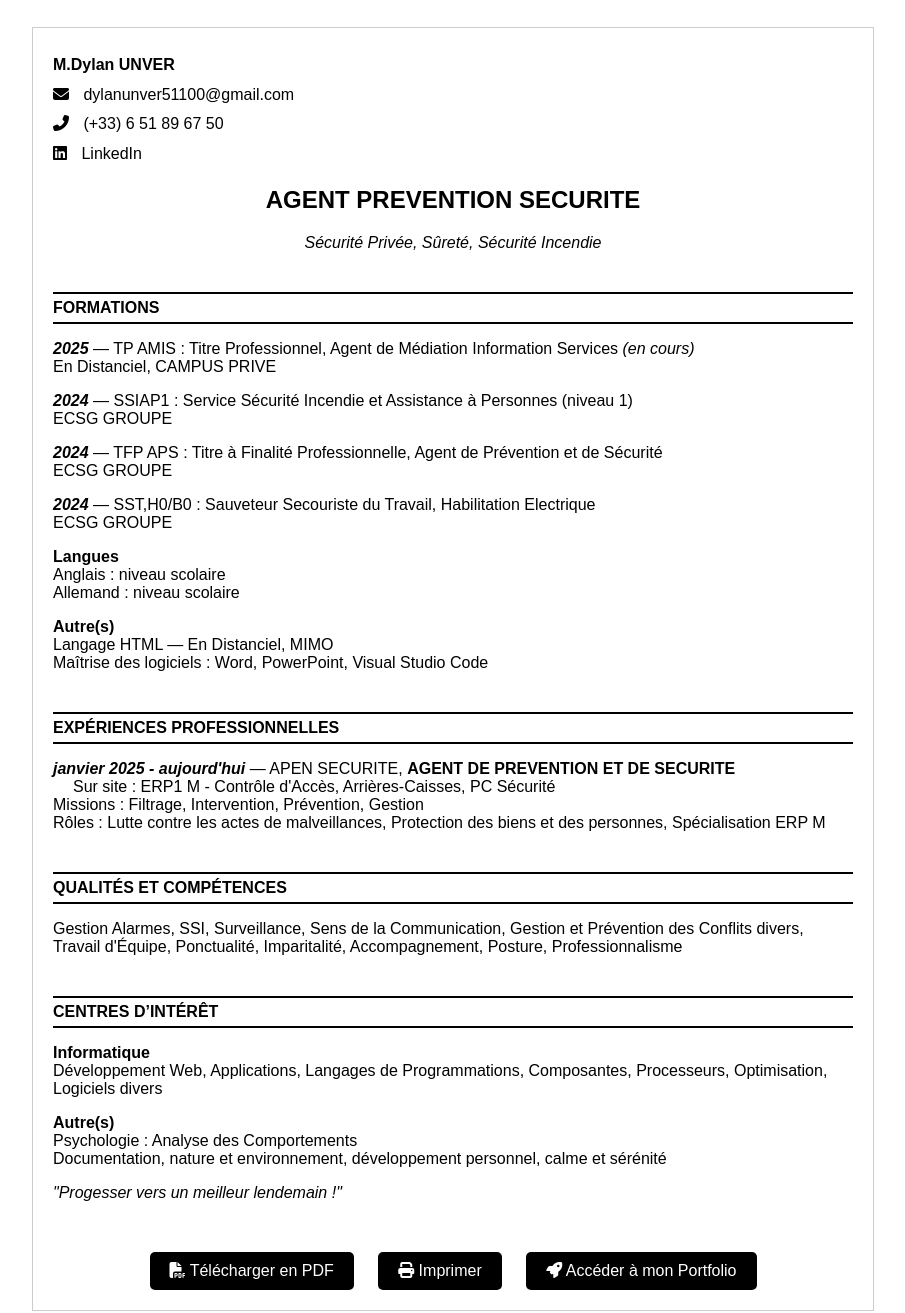
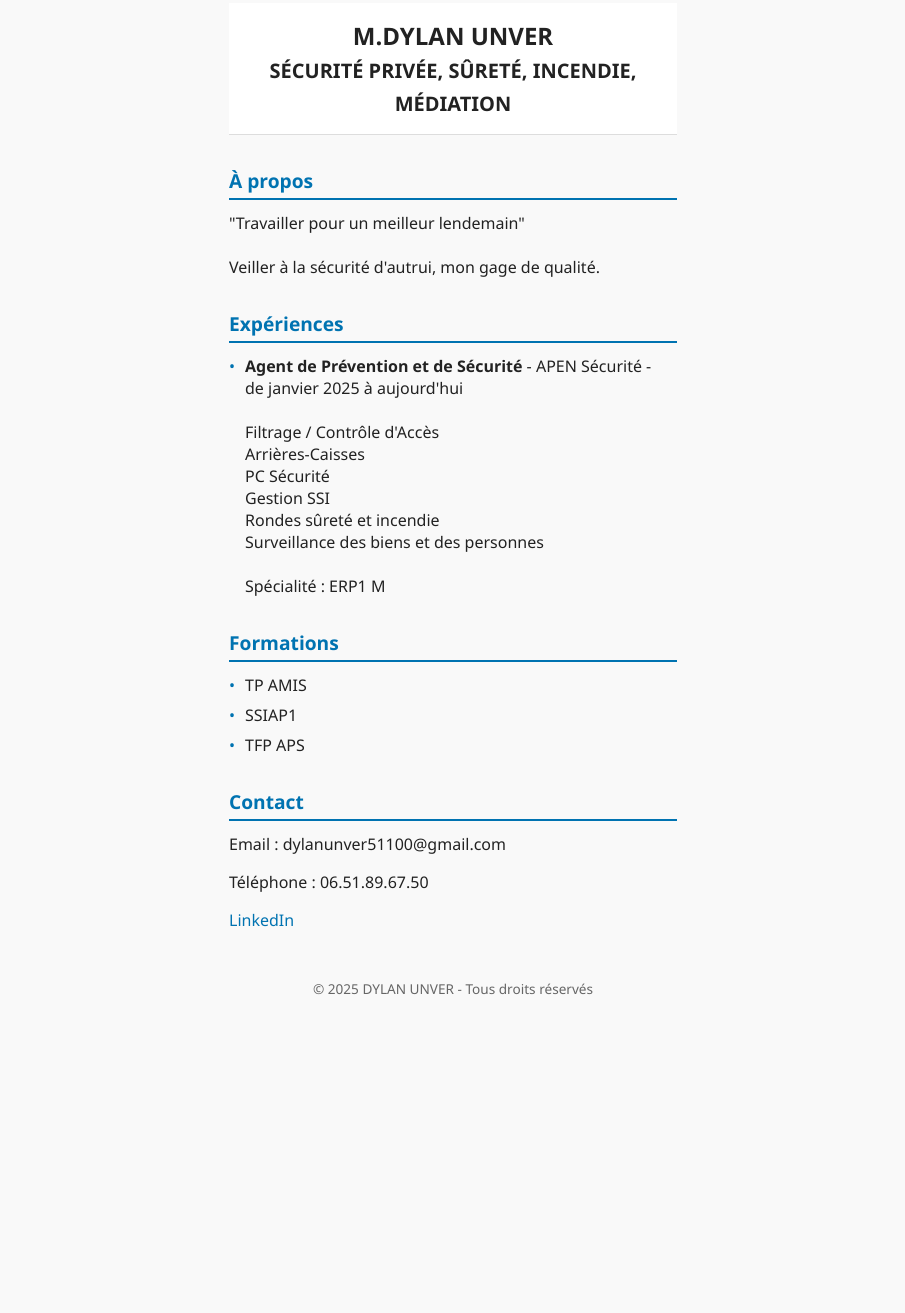
Before and after one commit to unver06/fiche-pro-web, a plain HTML site: page index.html in a window 1280 px wide. Shown: the part 13-1326 px from the top of the page, without its empty margins (187-1092 px from the left). After the commit the page ends 1043 px from the top, so only its background shows below. Drawn offline with Linux system fonts and the light colour scheme.

Commit message:
Update index.html

```diff
--- a/index.html
+++ b/index.html
@@ -2,202 +2,127 @@
 <html lang="fr">
 <head>
   <meta charset="UTF-8" />
-  <meta name="viewport" content="width=device-width, initial-scale=1.0" />
-  <title>Dylan UNVER</title>
-  <link rel="stylesheet" href="https://cdnjs.cloudflare.com/ajax/libs/font-awesome/6.4.0/css/all.min.css" />
-  <link rel="icon" type="image/png" href="7867852.png">
-  <script src="https://cdnjs.cloudflare.com/ajax/libs/html2pdf.js/0.10.1/html2pdf.bundle.min.js"></script>
+  <meta name="viewport" content="width=device-width, initial-scale=1" />
+  <title>Web Dylan Unver</title>
   <style>
-    body {
-      font-family: Arial, sans-serif;
-      margin: 40px auto;
-      max-width: 800px;
-      padding: 20px;
-      border: 1px solid #ccc;
-      background-color: #fff;
+    /* Reset basique */
+    * {
+      margin: 0;
+      padding: 0;
+      box-sizing: border-box;
     }
 
-    h1, h2, h3 {
-      text-align: center;
+    body {
+      font-family: 'Segoe UI', Tahoma, Geneva, Verdana, sans-serif;
+      background: #f9f9f9;
+      color: #222;
+      padding: 1rem;
+      max-width: 480px;
+      margin: auto;
     }
 
-    .section-title {
-      border-top: 2px solid black;
-      border-bottom: 2px solid black;
-      padding: 5px 0;
-      margin-top: 40px;
+    header {
+      position: center;
+      top: 0;
+      background: white;
+      padding: 1rem 0;
+      border-bottom: 1px solid #ddd;
+      text-align: center;
       font-weight: bold;
+      font-size: 1.5rem;
+      z-index: 10;
     }
 
-    .contact-infos {
-      font-family: 'Arial', sans-serif;
-      color: black;
-      line-height: 1.6;
+    section {
+      margin-top: 2rem;
     }
 
-    .contact-infos i {
-      color: black;
-      margin-right: 10px;
+    h2 {
+      font-size: 1.2rem;
+      margin-bottom: 0.75rem;
+      color: #0073b1; /* Bleu LinkedIn */
+      border-bottom: 2px solid #0073b1;
+      padding-bottom: 0.25rem;
     }
 
-    .contact-infos a {
-      color: black;
+    p, ul {
+      font-size: 1rem;
+      margin-bottom: 1rem;
+    }
+
+    ul {
+      list-style: none;
+      padding-left: 0;
+    }
+
+    ul li {
+      margin-bottom: 0.5rem;
+      padding-left: 1rem;
+      position: relative;
+    }
+
+    ul li::before {
+      content: "•";
+      position: absolute;
+      left: 0;
+      color: #0073b1;
+    }
+
+    a {
+      color: #0073b1;
       text-decoration: none;
     }
 
-    .contact-infos a:hover {
-      text-decoration: none;
-    }
-
-    .contact-infos p {
-      margin: 4px 0;
-    }
-
-    .bold {
-      font-weight: bold;
-    }
-
-    .formation, .experience, .centered, .centered h3 {
-      margin-bottom: 10px;
-    }
-
-    a {
-      text-decoration: none;
-      color: black;
-    }
-
-    .date {
-      font-style: italic;
-      font-weight: bold;
-    }
-
-    .list-title {
-      margin-top: 15px;
-      font-weight: bold;
+    a:hover {
       text-decoration: underline;
     }
 
-    .sublist {
-      margin-left: 20px;
-    }
-
-    .section {
-      margin-top: 30px;
-    }
-
-    .buttons-container {
+    footer {
       text-align: center;
-      margin-top: 40px;
-    }
-
-    .btn {
-      display: inline-block;
-      margin: 10px 10px 0 10px;
-      padding: 10px 20px;
-      background-color: black;
-      color: white;
-      border: none;
-      border-radius: 5px;
-      font-size: 16px;
-      cursor: pointer;
-      transition: background-color 0.3s;
-    }
-
-    .btn:hover {
-      background-color: #333;
-    }
-
-    @media print {
-      .buttons-container {
-        display: none;
-      }
-    }
-
-    @media (max-width: 600px) {
-      body {
-        margin: 10px;
-        padding: 10px;
-      }
-
-      .btn {
-        width: 90%;
-        font-size: 14px;
-      }
+      margin: 3rem 0 1rem 0;
+      font-size: 0.85rem;
+      color: #666;
     }
   </style>
 </head>
 <body>
+  <header>
+    M.DYLAN UNVER
+    <br />
+    <small>SÉCURITÉ PRIVÉE, SÛRETÉ, INCENDIE, MÉDIATION</small>
+  </header>
 
-<div id="cv-content">
-  <div class="contact-infos">
-    <p><strong>M.Dylan UNVER</strong></p>
-    <p><i class="fas fa-envelope"></i> dylanunver51100@gmail.com</p>
-    <p><i class="fas fa-phone-alt"></i> (+33) 6 51 89 67 50</p>
-    <p><i class="fab fa-linkedin"></i>
-      <a href="https://www.linkedin.com/in/ton-profil" target="_blank">LinkedIn</a>
+  <section id="apropos">
+    <h2>À propos</h2>
+    <p>"Travailler pour un meilleur lendemain"<br><br>Veiller à la sécurité d'autrui, mon gage de qualité.</p>
+  </section>
+
+  <section id="experience">
+    <h2>Expériences</h2>
+    <ul>
+      <li><strong>Agent de Prévention et de Sécurité</strong> - APEN Sécurité -<br>de janvier 2025 à aujourd'hui<br><br>Filtrage / Contrôle d'Accès<br>Arrières-Caisses<br>PC Sécurité<br>Gestion SSI<br>Rondes sûreté et incendie<br>Surveillance des biens et des personnes<br><br>Spécialité : ERP1 M</li>
+    </ul>
+  </section>
+
+  <section id="formations">
+    <h2>Formations</h2>
+    <ul>
+      <li>TP AMIS</li>
+      <li>SSIAP1</li>
+      <li>TFP APS</li>
+    </ul>
+  </section>
+
+  <section id="contact">
+    <h2>Contact</h2>
+    <p>Email : dylanunver51100@gmail.com</p>
+    <p>Téléphone : 06.51.89.67.50
     </p>
-  </div>
+    <a href="https://www.linkedin.com/in/dylan-unver-35b373325?utm_source=share&utm_campaign=share_via&utm_content=profile&utm_medium=android_app" target="_blank">LinkedIn</a>
+  </section>
 
-  <h2>AGENT PREVENTION SECURITE</h2>
-  <p style="text-align: center"><em>Sécurité Privée, Sûreté, Sécurité Incendie</em></p>
-
-  <div class="section">
-    <div class="section-title">FORMATIONS</div>
-    <p><span class="date">2025</span> — TP AMIS : Titre Professionnel, Agent de Médiation Information Services <em>(en cours)</em><br>En Distanciel, <a href="https://campus-prive.com/" target="_blank">CAMPUS PRIVE</a></p>
-    <p><span class="date">2024</span> — SSIAP1 : Service Sécurité Incendie et Assistance à Personnes (niveau 1)<br><a href="https://www.ecsg-groupe.com/" target="_blank">ECSG GROUPE</a></p>
-    <p><span class="date">2024</span> — TFP APS : Titre à Finalité Professionnelle, Agent de Prévention et de Sécurité<br><a href="https://www.ecsg-groupe.com/" target="_blank">ECSG GROUPE</a></p>
-    <p><span class="date">2024</span> — SST,H0/B0 : Sauveteur Secouriste du Travail, Habilitation Electrique<br><a href="https://www.ecsg-groupe.com/" target="_blank">ECSG GROUPE</a></p>
-
-    <p><span class="bold">Langues</span><br>Anglais : niveau scolaire<br>Allemand : niveau scolaire</p>
-
-    <p><span class="bold">Autre(s)</span><br>Langage HTML — En Distanciel, <a href="https://mimo.org/" target="_blank">MIMO</a><br>Maîtrise des logiciels : Word, PowerPoint, Visual Studio Code</p>
-  </div>
-
-  <div class="section">
-    <div class="section-title">EXPÉRIENCES PROFESSIONNELLES</div>
-
-    <p><span class="date">janvier 2025 - aujourd'hui</span> — <a href="https://apen.fr/" target="_blank">APEN SECURITE</a>, <span class="bold">AGENT DE PREVENTION ET DE SECURITE</span><br>
-      <span class="sublist">
-      Sur site : ERP1 M - Contrôle d'Accès, Arrières-Caisses, PC Sécurité<br>
-      Missions : Filtrage, Intervention, Prévention, Gestion<br>
-      Rôles : Lutte contre les actes de malveillances, Protection des biens et des personnes, Spécialisation ERP M
-      </span>
-    </p>
-  </div>
-
-  <div class="section">
-    <div class="section-title">QUALITÉS ET COMPÉTENCES</div>
-    <p>Gestion Alarmes, SSI, Surveillance, Sens de la Communication, Gestion et Prévention des Conflits divers, Travail d'Équipe, Ponctualité, Imparitalité, Accompagnement, Posture, Professionnalisme</p>
-  </div>
-
-  <div class="section">
-    <div class="section-title">CENTRES D’INTÉRÊT</div>
-    <p><span class="bold">Informatique</span><br>Développement Web, Applications, Langages de Programmations, Composantes, Processeurs, Optimisation, Logiciels divers</p>
-    <p><span class="bold">Autre(s)</span><br>Psychologie : Analyse des Comportements<br>Documentation, nature et environnement, développement personnel, calme et sérénité </p>
-    <p><em>"Progesser vers un meilleur lendemain !"</em></p>
-  </div>
-
-</div>
-
-<div class="buttons-container">
-  <button class="btn" onclick="downloadPDF()"><i class="fas fa-file-pdf"></i> Télécharger en PDF</button>
-  <button class="btn" onclick="window.print()"><i class="fas fa-print"></i> Imprimer</button>
-  <a href="portfolio.html" target="_blank" class="btn"><i class="fas fa-rocket"></i> Accéder à mon Portfolio</a>
-</div>
-
-<script>
-  function downloadPDF() {
-    const element = document.getElementById("cv-content");
-    const opt = {
-      margin: 0.5,
-      filename: 'CV_Dylan_UNVER.pdf',
-      image: { type: 'jpeg', quality: 0.98 },
-      html2canvas: { scale: 2 },
-      jsPDF: { unit: 'in', format: 'a4', orientation: 'portrait' }
-    };
-    html2pdf().from(element).set(opt).save();
-  }
-</script>
-
+  <footer>
+    &copy; 2025 DYLAN UNVER - Tous droits réservés
+  </footer>
 </body>
 </html>
```
